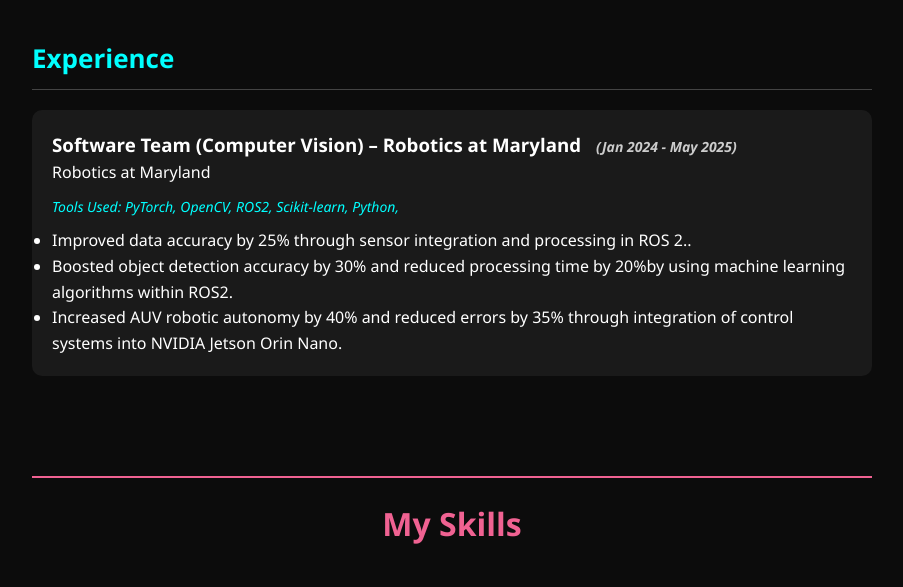
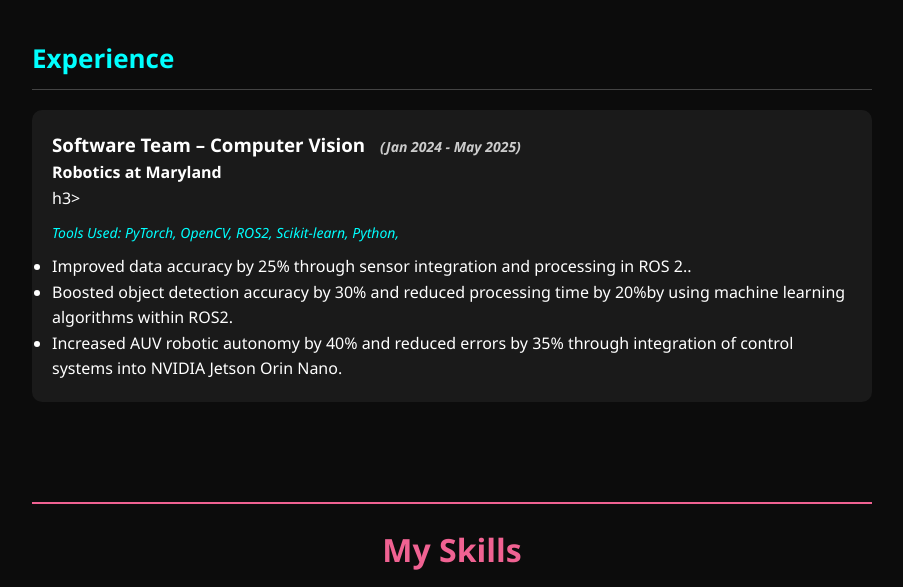
Before and after one commit to 9Gaurav9/9Gaurav9.github.io, a plain HTML site: page index.html in a window 1280 px wide. Shown: the part 1980-2567 px from the top of the page, without its empty margins (188-1091 px from the left). Drawn offline with nearby package versions, Linux system fonts and the light colour scheme.

Commit message:
Update index.html

```diff
--- a/index.html
+++ b/index.html
@@ -121,8 +121,8 @@
     <section id="experience" class="section" data-aos="fade-up">
       <h2>Experience</h2>
       <div class="experience">
-      <h3>Software Team (Computer Vision) – Robotics at Maryland <span class="project-time">(Jan 2024 - May 2025)</span> </h3>
-        <p>Robotics at Maryland</p>
+      <h3>Software Team – Computer Vision <span class="project-time">(Jan 2024 - May 2025)</span> </h3>
+       <h4> <p>Robotics at Maryland</p></h4>h3>
 
 
         <p class="tools-used"><em>Tools Used:</em> PyTorch, OpenCV, ROS2, Scikit-learn, Python,</p>
```
